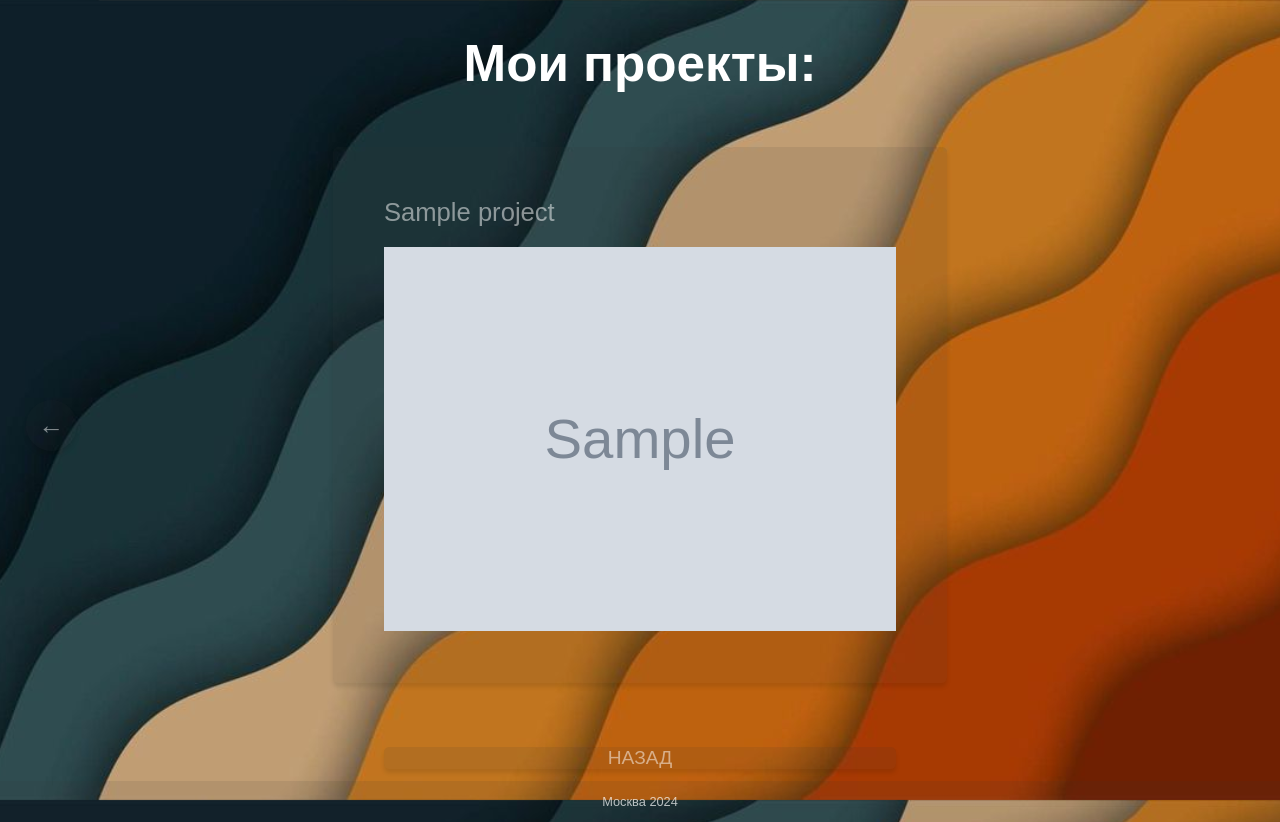
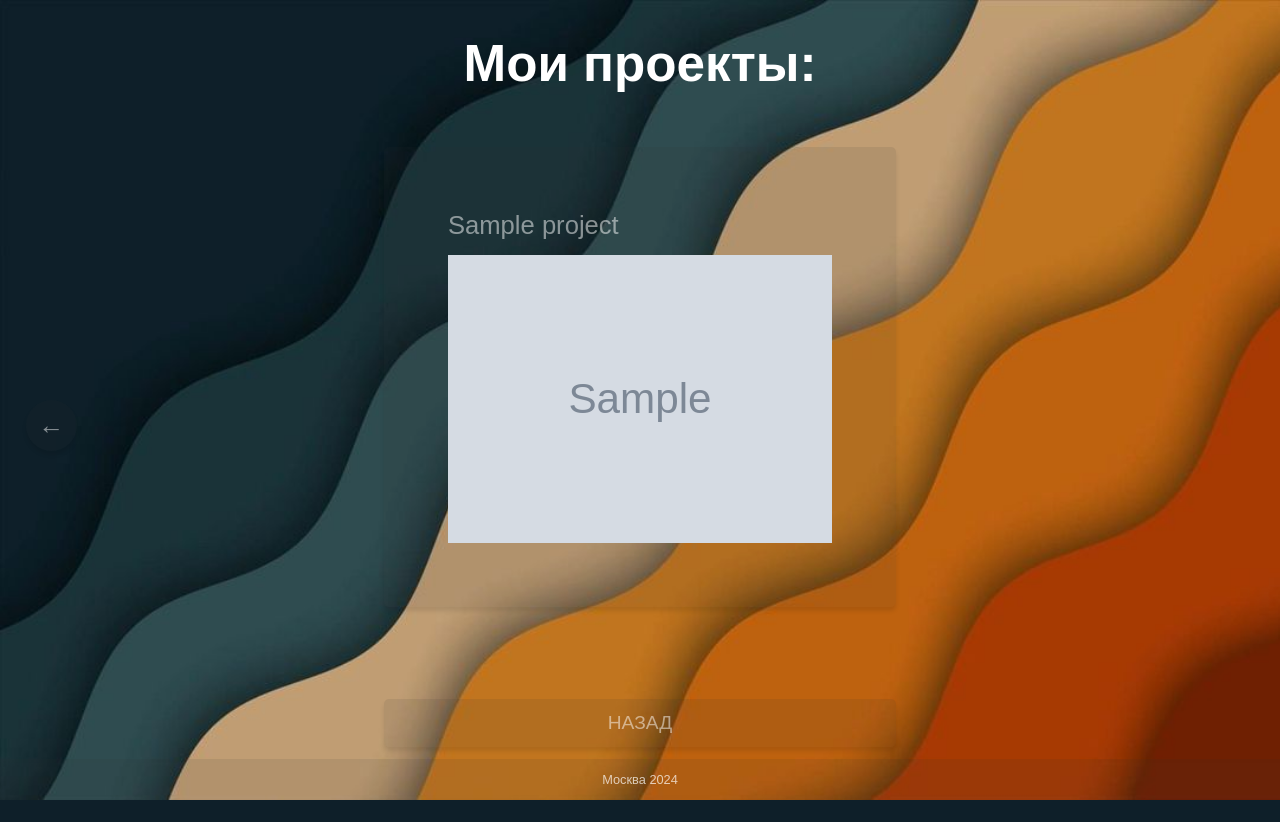
Before and after one commit to Ninja2EatYa/portfolio_site, a Django app: page /main/projects_list/ in a window 1280 px wide. After the commit the page ends 800 px from the top, so only its background shows below. Run offline with Django 4.2, Linux system fonts and the light colour scheme; tables that the repository leaves empty hold one stand-in row (values such as "Sample post"); grey boxes marked "Sample" are stand-in pictures.

Commit message:
favicon + css for screen size

```diff
--- a/dj_site_project/dj_site_app/static/css/styles.css
+++ b/dj_site_project/dj_site_app/static/css/styles.css
@@ -98,11 +98,11 @@ input, textarea {
 /* Стили для блока поста */
 .post-block {
     border-radius: 5px;
-    max-width: 40vw;
+    max-width: 30vw;
     width: 100%;
     height: auto;
     display: block;
-    padding: 4%;
+    padding: 5vw;
     margin: 4% auto;
     background-color: rgba(51, 51, 51, 0.1);
     color: rgba(255, 255, 255, 0.7);
@@ -139,12 +139,12 @@ input, textarea {
 /* Стили для кнопок внутри блока проекта */
 .project-block .button {
     display: inline-block;
-    width: 40%;
+    width: 30vw;
     margin-bottom: 4%;
     text-align: left;
     font-family: inherit;
     font-size: 2vw;
-    padding: 4%;
+    padding: 5vw;
     background-color: rgba(51, 51, 51, 0.1);
     color: rgba(255, 255, 255, 0.5);
     text-decoration: none;
@@ -215,7 +215,7 @@ footer {
     font-weight: normal;
     color: rgba(255, 255, 255, 0.5);
     background-color: rgba(51, 51, 51, 0.1);
-    padding: 0%;
+    padding: 1% 0;
     border: none;
     border-radius: 5px;
     cursor: pointer;
@@ -228,6 +228,7 @@ footer {
     width: 40%;
     margin-bottom: 1%;
     margin-top: 1%;
+    max-height: none;
 }
 
 .back-bottom-button:hover {
--- a/dj_site_project/dj_site_app/templates/contacts.html
+++ b/dj_site_project/dj_site_app/templates/contacts.html
@@ -50,7 +50,7 @@
             </div>
             <!-- Кнопка для отправки формы -->
             <button class="back-bottom-button" type="submit"
-                    style="padding: 0%;  width: 100%;">ОТПРАВИТЬ</button>
+                    style="padding: 2.5% 0;  width: 100%;">ОТПРАВИТЬ</button>
         </form>
     </div>
     <!-- Кнопки для возврата на главную страницу -->
```
